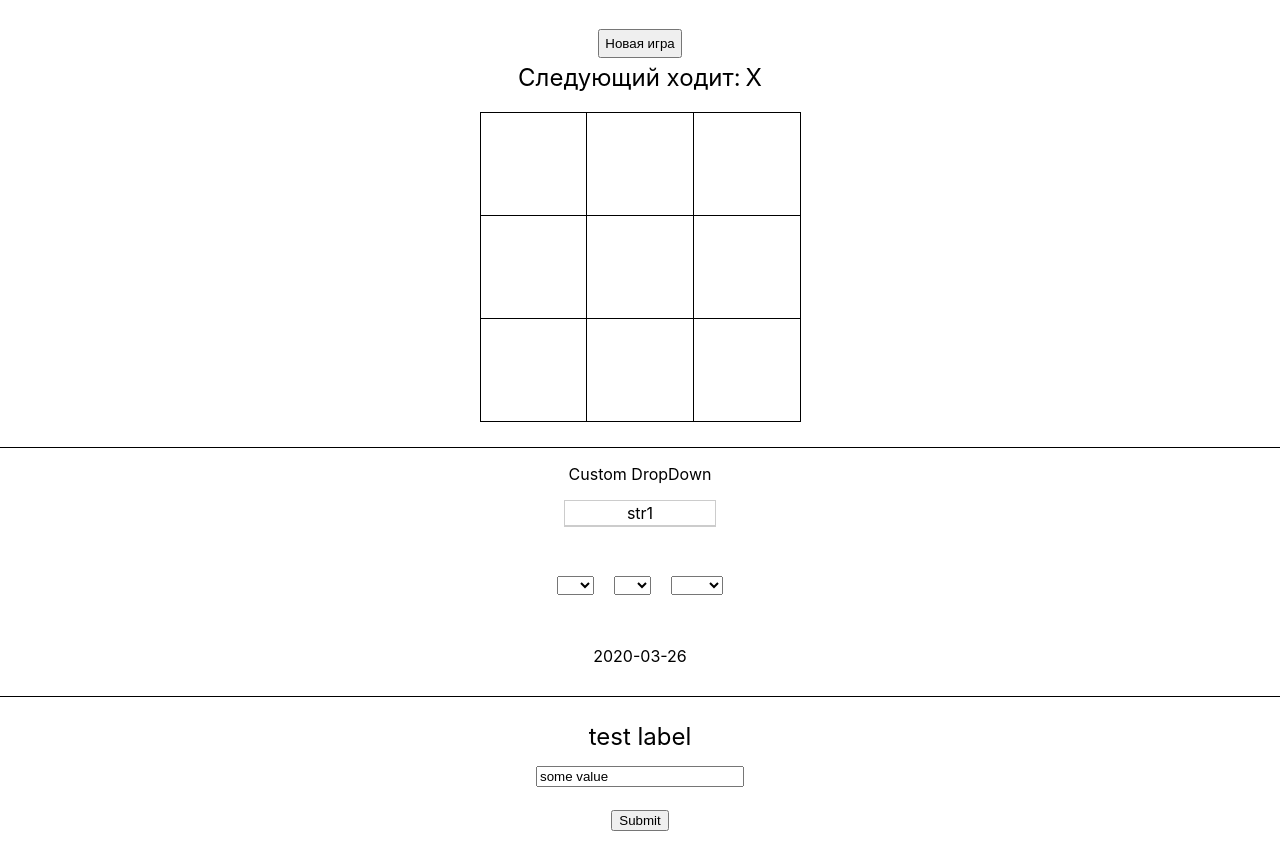
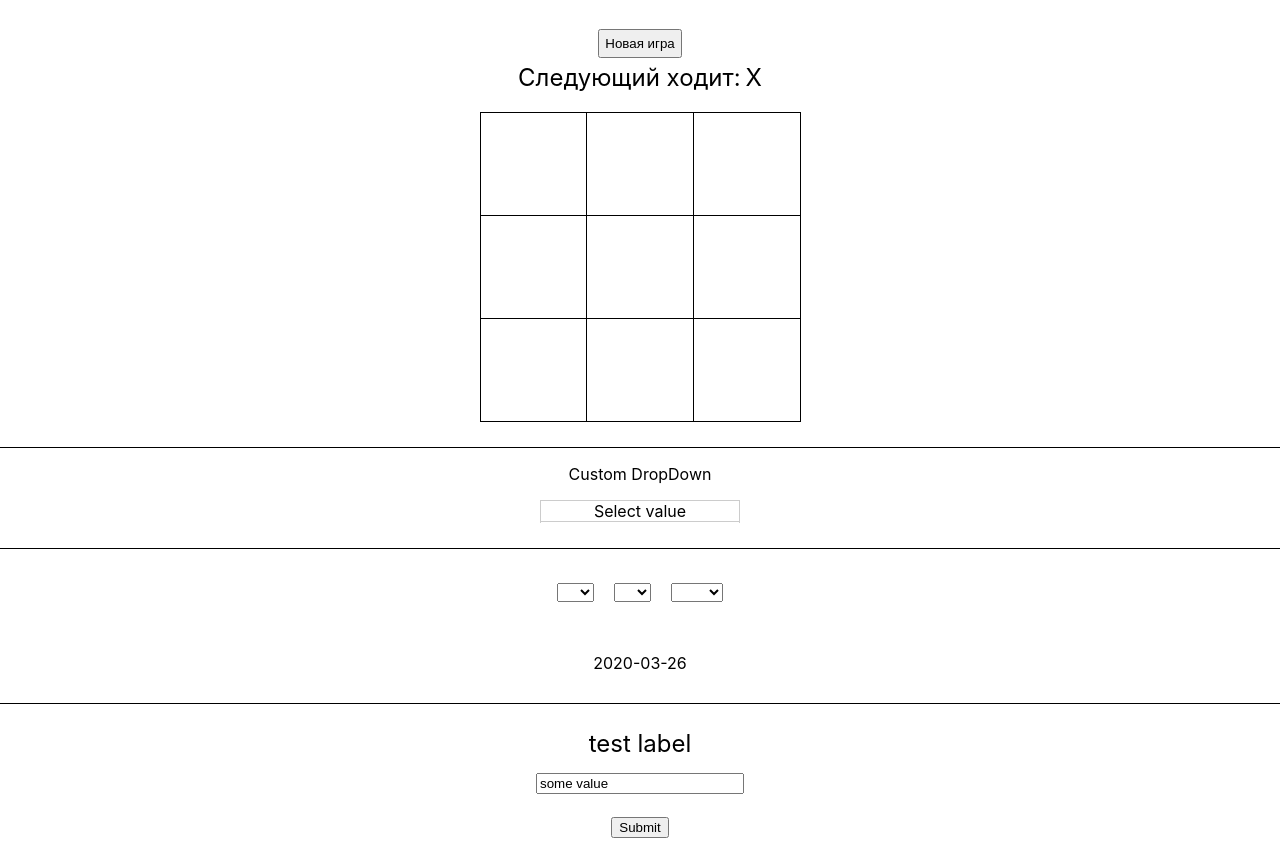
Before and after one commit to daryna-hunko/vseTut, a React (Create React App) app: page / in a window 1280 px wide. Built offline with nearby package versions, Linux system fonts and the light colour scheme.

Commit message:
custom dropdown fixed

```diff
--- a/src/DatePicker.js
+++ b/src/DatePicker.js
@@ -7,6 +7,7 @@ const Div = styled.div`
   margin: 0 auto;
   padding: 25px 0;
   font-size: 24px;
+  border-top: 1px solid #000;
 `;
 
 
--- a/src/customDropDown.js
+++ b/src/customDropDown.js
@@ -1,27 +1,44 @@
 import React, {useState} from 'react';
 import styled from 'styled-components';
 
-const DropDown = styled.div`
-  text-align: center;
-  margin: 15px auto;
-  width: 150px;
-  border: 1px solid #ccc;
-  height: 25px;
-  overflow-y: hidden;
-  &.open {
-    height: 100px;
-    overflow-y: scroll;
+const DropDownWrap = styled.div`
+  margin: 0 auto 25px;
+  height: 23px;
+  width: 200px;
+  overflow: hidden;
+  position: relative;
+  &:hover {
+    overflow: visible;
+    .DropDownList {
+      position: absolute;
+      top: 0;
+      left: 0;
+      right: 0;
+    }
   }
 `;
-const Option = styled.div`
+const DropDownHeader = styled.div`
   text-align: center;
-  border-bottom: 1px solid #ccc;
-  padding: 2px 0;
-  &:last-child {
-    border-bottom: none;
-  }
-  ${DropDown.open} &:hover {
-    background: #ccc;
+  border: 1px solid #ccc;
+  cursor: pointer;
+`;
+const DropDownTitle = styled.div`
+  text-align: center;
+`;
+const DropDownList = styled.ul`
+  text-align: center;
+  list-style: none;
+  border: 1px solid #ccc;
+  border-top: none;
+  margin: 0;
+  padding: 0;
+  background: #fff;
+`;
+const Option = styled.li`
+  text-align: center;
+  cursor: pointer;
+  &:hover {
+    background: rgba(0,0,0,.3);
   }
 `;
 const Title = styled.p`
@@ -29,17 +46,24 @@ const Title = styled.p`
 `;
 
 function CustomDropDown(props) {
+    const [checkedValue, setCheckedValue] = useState('Select value');
     const numbers = props.items.map((el) => el);
-    const listItems = numbers.map((number) =>
-      <Option key={number} value={number}>{number}</Option>
+    const listItems = numbers.map((number, i) =>
+      <Option key={i} value={number} onClick={()=> setCheckedValue(number)}>{number}</Option>
     );
+
 
     return (
       <>
         <Title>Custom DropDown</Title>
-        <DropDown className='closed' onChange={props.onSelected}>
+        <DropDownWrap>
+          <DropDownHeader>
+            <DropDownTitle>{checkedValue}</DropDownTitle>
+          </DropDownHeader>
+          <DropDownList>
             {listItems}
-        </DropDown>
+          </DropDownList>
+        </DropDownWrap>
       </>
     );
   }
```
